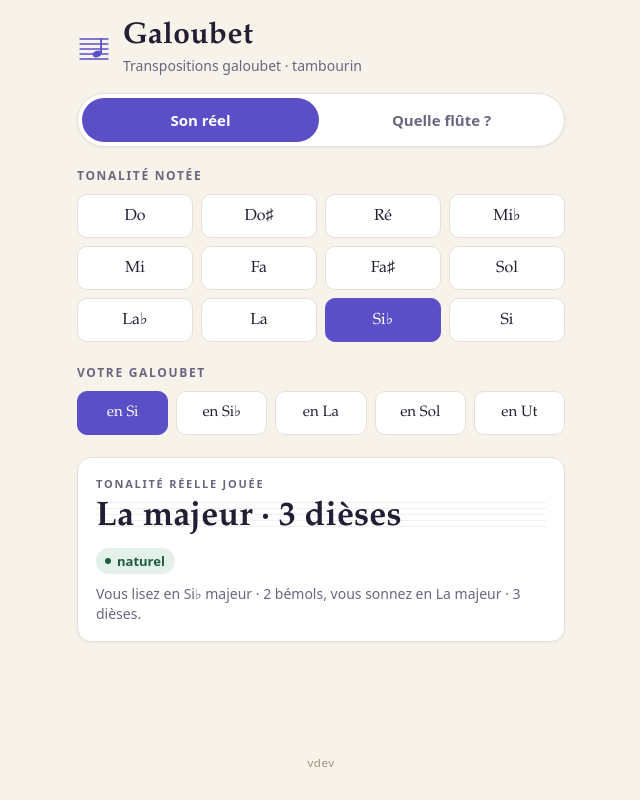
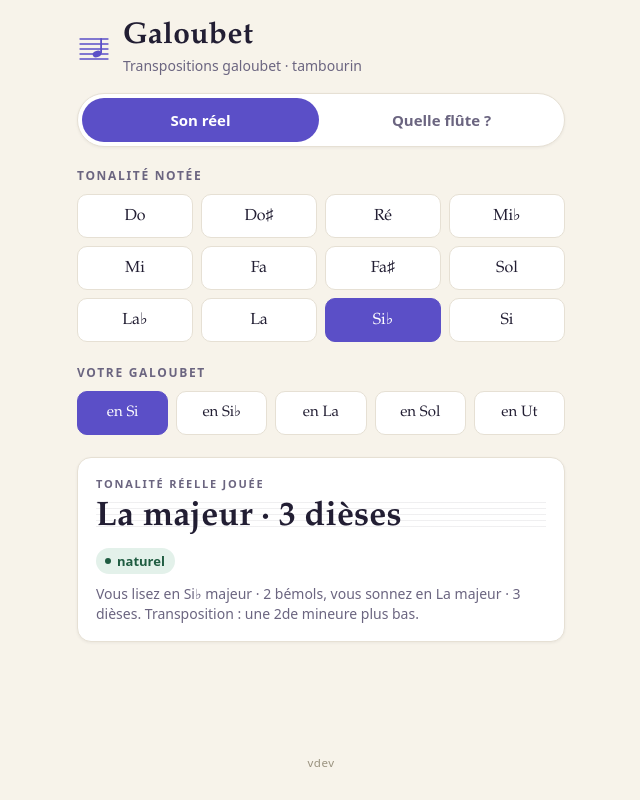
Before and after one commit to marius-duvillard/galoubet_app, a React (Vite) app: page / in a window 1280 px wide. Shown: the whole page, without its empty margins (319-959 px from the left). Built offline with nearby package versions, Linux system fonts and the light colour scheme.

Commit message:
feat: rappel de la transposition dans « Son réel »

```diff
--- a/src/views/SonReel.tsx
+++ b/src/views/SonReel.tsx
@@ -1,6 +1,6 @@
 // F1 « Son réel » : tonalité notée + galoubet → tonalité réelle jouée.
 
-import { comfort, formatKey, realTone } from "../transposition";
+import { comfort, formatKey, intervalLabel, realTone } from "../transposition";
 import type { Flute } from "../transposition";
 import { FieldSection } from "../components/FieldSection";
 import { KeyChipGrid } from "../components/KeyChipGrid";
@@ -35,7 +35,7 @@ export function SonReel({ writtenPc, flute, onWrittenPc, onFlute }: SonReelProps
         overline="Tonalité réelle jouée"
         tonality={realKey}
         badgeLabel={writtenComfort.label}
-        note={`Vous lisez en ${writtenKey}, vous sonnez en ${realKey}.`}
+        note={`Vous lisez en ${writtenKey}, vous sonnez en ${realKey}. Transposition : ${intervalLabel(flute)}.`}
       />
     </div>
   );
```
